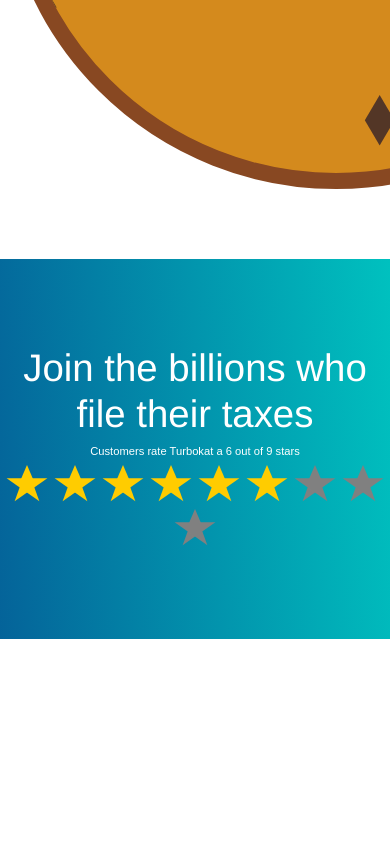
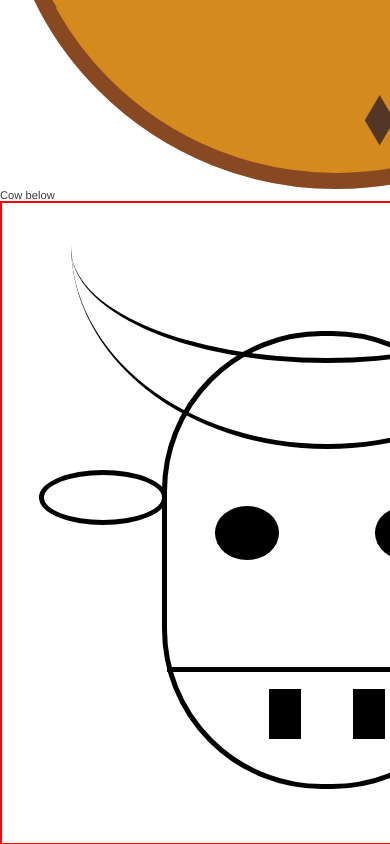
Before and after one commit to southern-belize-tours/turbokat, a React (Create React App) app: page /sandbox in a window 390 px wide. Shown: the part 2020-2864 px from the top of the page. Before the commit the page ends 2659 px from the top, so only its background shows below. Built offline with nearby package versions, Linux system fonts and the light colour scheme.

Commit message:
Updated phone widgets

```diff
--- a/src/Components/phoneWidget/phoneWidgetStyle.css
+++ b/src/Components/phoneWidget/phoneWidgetStyle.css
@@ -51,7 +51,7 @@
 
 .phoneScreen{
     background-color: yellow;
-    height: 80%;
+    height: 75%;
     position: relative;
     overflow: hidden;
 }
@@ -63,8 +63,7 @@
 }
 
 .phoneOptions {
-    height: 20%;
-    font-size: 1.5rem;
+    font-size: .8rem;
     font-weight: 600;
 }
 
@@ -73,7 +72,7 @@
     margin-top: .5rem;
     margin-bottom: .5rem;
     transition: all .2s;
-    font-size: 1.2rem;
+    font-size: .7rem;
 }
 
 .phoneOption::after{
--- /dev/null
+++ b/src/Components/sandbox/Cow.js
@@ -0,0 +1,55 @@
+import React from 'react';
+
+import './cowStyle.css';
+
+
+class Cow extends React.Component {
+
+    constructor( props ) {
+        super();
+    }
+
+    render () {
+
+        // Convert int 40 into string '40rem'
+        let heightString =  this.props.height + "rem";
+        let widthString = this.props.width + "rem";
+
+        // 1/4 the radius for the top and bottom of head
+        let borderRadius = this.props.width * .25;
+        // Convert to string for nicer readability
+        borderRadius = borderRadius + "rem";
+
+        return (
+            <div className = "cowContainer"
+                 style = {{
+                    height: heightString,
+                    width: widthString
+                  }}
+            >
+
+                <div className = "cowHead"
+                     style = {{
+                        borderTopLeftRadius: borderRadius,
+                        borderTopRightRadius: borderRadius,
+                        borderBottomLeftRadius: borderRadius,
+                        borderBottomRightRadius: borderRadius
+                     }}>
+                    <div className = "cowHornTop"></div>
+                    <div className = "cowHornBottom"></div>
+                    <div className = "cowEyes">
+                        <div className = "cowEye leftEye"></div>
+                        <div className = "cowEye rightEye"></div>
+                    </div>
+                    <div className = "cowSnoot">
+                        <div className = "cowSnootHole leftSnoot"></div>
+                        <div className = "cowSnootHole rightSnoot"></div>
+                    </div>
+                </div>
+
+            </div>
+        );
+    }
+}
+
+export default Cow;
--- a/src/Components/sandbox/Sandbox.js
+++ b/src/Components/sandbox/Sandbox.js
@@ -4,11 +4,17 @@
 import Dosido from './Dosido.js';
 import Samosa from './Samosa.js';
 
+import Cow from './Cow.js';
+
 const thinMintHeight = 40;
 const thinMintWidth = 40;
 const thinMintDots = 7;
 
 const dosidoDots = 10;
+
+const cowHeight = thinMintHeight;
+const cowWidth = thinMintWidth;
+
 
 class Sandbox extends React.Component {
 
@@ -34,6 +40,11 @@
                 <Samosa numDots = {dosidoDots}
                         height = {thinMintHeight}
                         width = {thinMintWidth}/>
+                <div>
+                    Cow below
+                </div>
+                <Cow height = {cowHeight}
+                     width = {cowWidth}/>
             </div>
         );
     }
--- /dev/null
+++ b/src/Components/sandbox/cowStyle.css
@@ -0,0 +1,106 @@
+.cowContainer {
+    border: solid red 2px;
+
+    position: relative;
+}
+
+.cowHead {
+    position: absolute;
+    height: 70%;
+    width: 50%;
+    top: 20%;
+    left: 25%;
+    border: solid black 5px;
+    border-top-left-radius: 45%;
+    border-top-right-radius: 45%;
+    z-index: 1;
+}
+
+.cowHead::before, .cowHead::after {
+    content: '';
+    position: absolute;
+    border: solid black 5px;
+    width: 37%;
+    height: 10%;
+    border-radius: 50%;
+    top: 30%;
+}
+
+.cowHead::before {
+    left: -40%;
+}
+
+.cowHead::after {
+    right: -40%;
+}
+
+.cowEyes {
+    position: absolute;
+    height: 12%;
+    width: 100%;
+    top: 38%;
+}
+
+.cowEye {
+    position: absolute;
+    border-radius: 50%;
+    background-color: black;
+    height: 100%;
+    width: 20%;
+}
+
+.leftEye {
+    left: 15%;
+}
+
+.rightEye {
+    right: 15%;
+}
+
+.cowSnoot {
+    position: absolute;
+    border-top: solid black 5px;
+    bottom: 0px;
+    width: 100%;
+    height: 25%;
+}
+
+.cowSnootHole {
+    top: 15%;
+    position: absolute;
+    background-color: black;
+    height: 45%;
+    width: 10%;
+}
+
+.leftSnoot {
+    left: 32%
+}
+
+.rightSnoot {
+    right: 32%;
+}
+
+.cowHornTop {
+    position: absolute;
+    width: 160%;
+    left: -30%;
+    height: 50%;
+    top: -45%;
+    border-bottom: solid black 5px;
+    border-bottom-left-radius: 50%;
+    border-bottom-right-radius: 50%;
+    z-index: 0;
+}
+
+.cowHornBottom {
+    position: absolute;
+    width: 160%;
+    left: -30%;
+    height: 90%;
+    top: -66%;
+    border-bottom: solid black 5px;
+    border-bottom-left-radius: 50%;
+    border-bottom-right-radius: 50%;
+    z-index: 0;
+}
```
